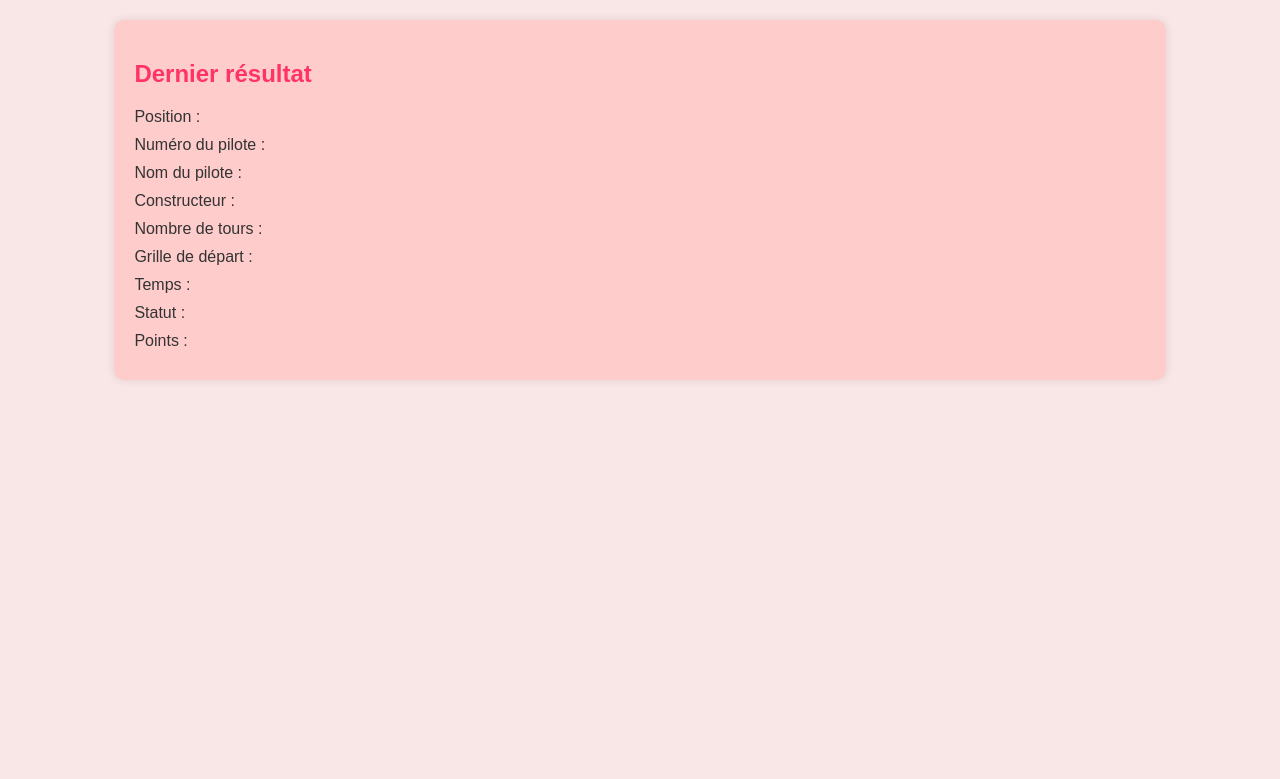
After one commit to aliciaschfr/WEBA-Livrable3_Framework_Web, a Flask app: template templates/dernier_resultat.html in a window 1280 px wide. The commit adds this page. Shown: the top 779 px of the page. Run offline with Flask 3, Linux system fonts and the light colour scheme; the template is opened without the code that fills it, so the values that code supplies are empty.

Commit message:
Add files via upload

```diff
--- /dev/null
+++ b/templates/dernier_resultat.html
@@ -0,0 +1,48 @@
+<style>
+    body {
+        background-color: #f9e6e6; /* Couleur de fond rose pâle */
+        font-family: Arial, sans-serif; /* Police de caractères */
+    }
+
+    /* Style pour le conteneur du dernier résultat */
+    #dernier-resultat {
+        background-color: #ffcccc; /* Couleur de fond rose clair */
+        padding: 20px; /* Espacement intérieur */
+        border-radius: 10px; /* Coins arrondis */
+        margin: 20px auto; /* Centrage horizontal */
+        width: 80%; /* Largeur du conteneur */
+        box-shadow: 0 0 10px rgba(0, 0, 0, 0.1); /* Ombre portée */
+    }
+
+    /* Style pour les titres */
+    h2 {
+        color: #ff3366; /* Couleur de texte rose foncé */
+    }
+
+    /* Style pour les informations du résultat */
+    p {
+        color: #333; /* Couleur de texte par défaut */
+        margin: 10px 0; /* Espacement entre les paragraphes */
+    }
+
+    /* Style pour les éléments span contenant les données du résultat */
+    span {
+        font-weight: bold; /* Texte en gras */
+        color: #ff3366; /* Couleur de texte rose foncé */
+    }
+</style>
+
+
+<!-- Affichage du dernier résultat -->
+<div id="dernier-resultat">
+    <h2>Dernier résultat</h2>
+    <p>Position : <span id="position"></span></p>
+    <p>Numéro du pilote : <span id="numero_pilote"></span></p>
+    <p>Nom du pilote : <span id="nom_pilote"></span></p>
+    <p>Constructeur : <span id="constructeur"></span></p>
+    <p>Nombre de tours : <span id="nb_tours"></span></p>
+    <p>Grille de départ : <span id="grille_depart"></span></p>
+    <p>Temps : <span id="temps"></span></p>
+    <p>Statut : <span id="statut"></span></p>
+    <p>Points : <span id="points"></span></p>
+</div>
```
Also changed, not shown: templates/index.html (+5 -32 lines).
